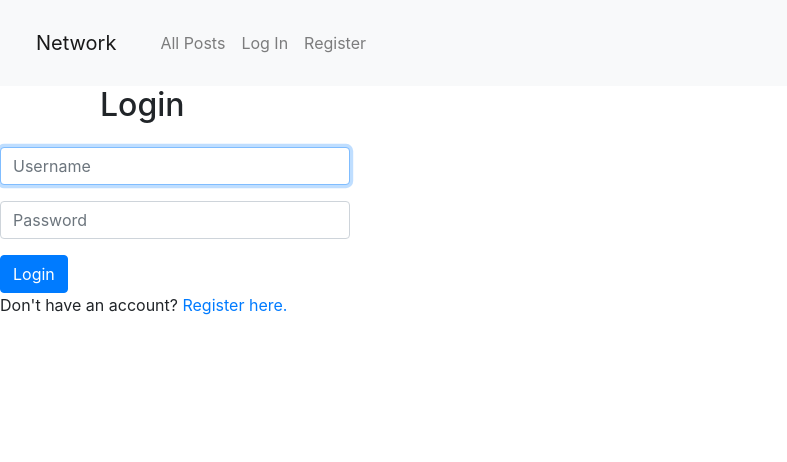
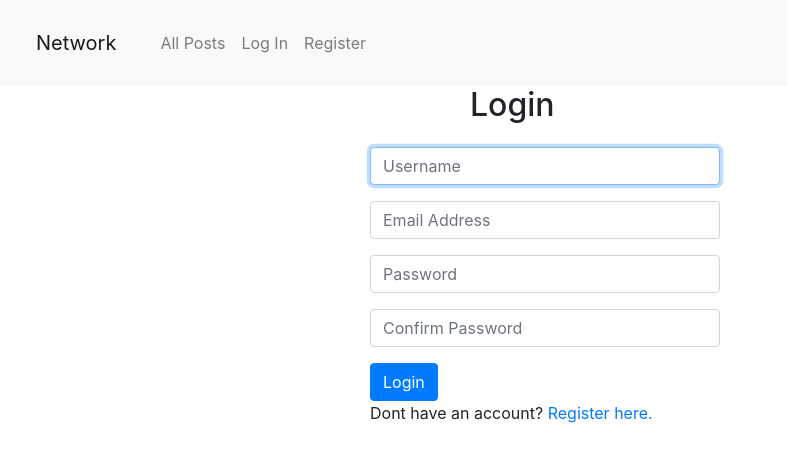
Before and after one commit to Teemobeemo/Network, a Django app: page /login in a window 1280 px wide. Shown: the top 462 px of the page, without its empty margins (0-787 px from the left). Run offline with Django 3.2, Linux system fonts and the light colour scheme; some libraries are stand-ins or nearby versions.

Commit message:
Add login form

```diff
--- a/network/project4/network/static/network/styles.css
+++ b/network/project4/network/static/network/styles.css
@@ -16,4 +16,9 @@ h2 {
 }
 
 
-/* pagination and form  */
+/* TODO pagination and form  */
+
+
+.card-body{
+    margin-bottom: 10px;
+}
--- a/network/project4/network/templates/network/login.html
+++ b/network/project4/network/templates/network/login.html
@@ -2,23 +2,31 @@
 
 {% block body %}
 
+<div class="container h-100">
+    <div class="row h-100 justify-content-center align-items-center">
+        <div class="col-10 col-md-8 col-lg-6">
             <h2>Login</h2>
 
-    {% if message %}
-        <div>{{ message }}</div>
-    {% endif %}
-
-    <form action="{% url 'login' %}" method="post">
+            <form action="{% url 'register' %}" method="post">
                 {% csrf_token %}
                 <div class="form-group">
-            <input autofocus class="form-control" type="text" name="username" placeholder="Username">
+                    <input class="form-control" autofocus type="text" name="username" placeholder="Username">
+                </div>
+                <div class="form-group">
+                    <input class="form-control" type="email" name="email" placeholder="Email Address">
                 </div>
                 <div class="form-group">
                     <input class="form-control" type="password" name="password" placeholder="Password">
                 </div>
-        <input class="btn btn-primary" type="submit" value="Login">
+                <div class="form-group">
+                    <input class="form-control" type="password" name="confirmation" placeholder="Confirm Password">
+                </div>
+                <button class="btn btn-primary align-items-center" type="submit">Login</button>
+                <p>Dont have an account? <a href="{% url 'login' %}">Register here.</a></p>
+
             </form>
 
-    Don't have an account? <a href="{% url 'register' %}">Register here.</a>
-
+        </div>
+    </div>
+</div>
 {% endblock %}
```
Lines whose indentation alone changed are shown as unchanged.
